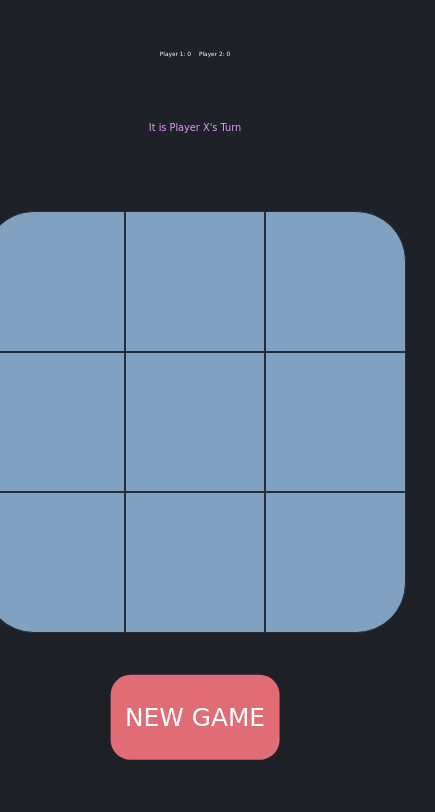
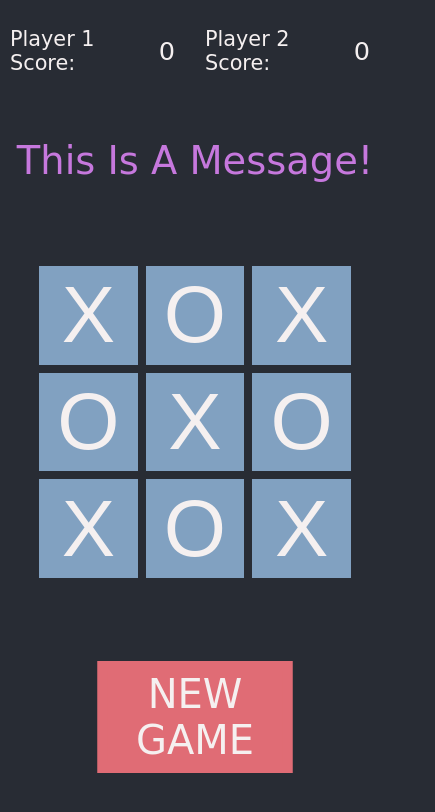
Before and after one commit to zahimeen/tic-tac-toe, a plain HTML site: page src/index.html in a window 390 px wide. Shown: the whole page, 435 px wide, since content can reach past the window. Drawn offline with Linux system fonts and the light colour scheme.

Commit message:
better responsive css, cleaner html and styling

```diff
--- a/src/index.html
+++ b/src/index.html
@@ -1,58 +1,55 @@
 <!DOCTYPE html>
 <html lang="en">
     <head>
-        <title>Simple Tic Tac Toe</title>
+        <title>Tic Tac Toe</title>
         <meta charset="UTF-8" />
         <meta name="viewport" content="width=device-width, initial-scale=1" />
         <link href="style.css" rel="stylesheet" />
     </head>
+    <body>
+        <script defer src="script.js"></script>
 
-    <body>
-        <div class="scores">
-            <p class="score score-0">Player 1: 0</p>
-            <p class="score score-1">Player 2: 0</p>
+        <main class="app">
+            <div class="scoreboard">
+                <p class="score__label score__label--0">player 1 score:</p>
+                <p class="score__value score__value--0">0</p>
+                <p class="score__label score__label--1">player 2 score:</p>
+                <p class="score__value score__value--1">0</p>
             </div>
-        <p class="message">Message</p>
+
+            <p class="message__value">this is a message!</p>
+
             <div class="board">
-            <button
-                type="button"
-                class="board-pos"
-                id="c00"
-                style="border-top-left-radius: 50px"
-            >
+                <button type="button" class="board__btn pos--x-0 pos--y-0">
                     X
                 </button>
-            <button type="button" class="board-pos" id="c01">O</button>
-            <button
-                type="button"
-                class="board-pos"
-                id="c02"
-                style="border-top-right-radius: 50px"
-            >
+                <button type="button" class="board__btn pos--x-1 pos--y-0">
+                    O
+                </button>
+                <button type="button" class="board__btn pos--x-2 pos--y-0">
                     X
                 </button>
-            <button type="button" class="board-pos" id="c10">O</button>
-            <button type="button" class="board-pos" id="c11">X</button>
-            <button type="button" class="board-pos" id="c12">O</button>
-            <button
-                type="button"
-                class="board-pos"
-                id="c20"
-                style="border-bottom-left-radius: 50px"
-            >
+                <button type="button" class="board__btn pos--x-0 pos--y-1">
+                    O
+                </button>
+                <button type="button" class="board__btn pos--x-1 pos--y-1">
                     X
                 </button>
-            <button type="button" class="board-pos" id="c21">O</button>
-            <button
-                type="button"
-                class="board-pos"
-                id="c22"
-                style="border-bottom-right-radius: 50px"
-            >
+                <button type="button" class="board__btn pos--x-2 pos--y-1">
+                    O
+                </button>
+                <button type="button" class="board__btn pos--x-0 pos--y-2">
+                    X
+                </button>
+                <button type="button" class="board__btn pos--x-1 pos--y-2">
+                    O
+                </button>
+                <button type="button" class="board__btn pos--x-2 pos--y-2">
                     X
                 </button>
             </div>
-        <button type="button" class="new-game-btn">NEW GAME</button>
-        <script src="script.js"></script>
+
+            <button type="button" class="new-game__btn">new game</button>
+        </main>
     </body>
 </html>
--- a/src/script.js
+++ /dev/null
@@ -1,130 +0,0 @@
-const boardEl = document.querySelectorAll(".board-pos");
-const newGameBtnEl = document.querySelector(".new-game-btn");
-const messageEl = document.querySelector(".message");
-const players = ["X", "O"];
-const scores = [0, 0];
-const scoresEl = document.querySelectorAll(".score");
-let currentPlayer, disabledButtons, turnsTaken, board;
-
-const setMessage = (msg) => (messageEl.textContent = msg);
-
-const isThreeInARow = function (desiredValue, values) {
-    for (const val of values) {
-        if (val !== desiredValue) return false;
-    }
-    return true;
-};
-
-const highlightPositions = function (coords) {
-    for (const coord of coords) {
-        const posEl = document.querySelector(`#c${coord[0]}${coord[1]}`);
-        posEl.classList.add("winning-move");
-    }
-    return true;
-};
-
-const isWinningMove = function (playerVal, thisPosX, thisPosY) {
-    const ver = { coords: [], vals: [] };
-    const hor = { coords: [], vals: [] };
-    const posDia = { coords: [], vals: [] };
-    const negDia = { coords: [], vals: [] };
-    for (let i = 0; i < 3; i++) {
-        hor.vals.push(board[i][thisPosX]);
-        ver.vals.push(board[thisPosY][i]);
-        posDia.vals.push(board[2 - i][i]);
-        negDia.vals.push(board[2 - i][2 - i]);
-        hor.coords.push([i, thisPosX]);
-        ver.coords.push([thisPosY, i]);
-        posDia.coords.push([2 - i, 2 - i]);
-        negDia.coords.push([2 - i, i]);
-    }
-    return (
-        (isThreeInARow(playerVal, hor.vals) &&
-            highlightPositions(hor.coords)) ||
-        (isThreeInARow(playerVal, ver.vals) &&
-            highlightPositions(ver.coords)) ||
-        (isThreeInARow(playerVal, posDia.vals) &&
-            highlightPositions(negDia.coords)) ||
-        (isThreeInARow(playerVal, negDia.vals) &&
-            highlightPositions(posDia.coords))
-    );
-};
-
-const getGameStatus = function (playerVal, posX, posY) {
-    if (turnsTaken < 5) return { msg: "", isFinished: false };
-
-    if (isWinningMove(playerVal, posX, posY))
-        return { msg: `Player ${playerVal} Wins!`, isFinished: true };
-
-    if (turnsTaken >= 9) {
-        for (const pos of boardEl) {
-            pos.classList.add("draw");
-        }
-        return { msg: "Draw!", isFinished: true };
-    }
-    return { msg: "", isFinished: false };
-};
-
-const setGameStatus = function (newPlayer, posX, posY) {
-    const gameStatus = getGameStatus(players[currentPlayer], posX, posY);
-    if (gameStatus.isFinished) {
-        disableButtons();
-        setMessage(gameStatus.msg);
-        scores[currentPlayer] += 1;
-        scoresEl[currentPlayer].textContent = `Player ${currentPlayer + 1}: ${
-            scores[currentPlayer]
-        }`;
-        return;
-    }
-    setMessage(`It is Player ${players[newPlayer]}'s Turn`);
-};
-
-const setPosition = function (posEl, posX, posY) {
-    const isBlankPos = board[posY][posX] === "";
-    if (isBlankPos) {
-        const newPlayer = currentPlayer ? 0 : 1;
-        board[posY][posX] = players[currentPlayer];
-        posEl.textContent = players[currentPlayer];
-        turnsTaken += 1;
-        setGameStatus(newPlayer, posX, posY);
-        currentPlayer = newPlayer;
-        return;
-    }
-    setMessage("This position is occupied!");
-};
-
-const positionSelected = function () {
-    const [strPosY, strPosX] = [this.id[1], this.id[2]];
-    const [posX, posY] = [Number(strPosX), Number(strPosY)];
-    setPosition(this, posX, posY);
-};
-
-const disableButtons = function () {
-    for (const pos of boardEl) {
-        pos.removeEventListener("click", positionSelected);
-    }
-    disabledButtons = true;
-};
-
-const newGame = function () {
-    currentPlayer = 0;
-    disabledButtons = false;
-    turnsTaken = 0;
-    board = [
-        ["", "", ""],
-        ["", "", ""],
-        ["", "", ""],
-    ];
-    for (const pos of boardEl) pos.textContent = "";
-    if (!disabledButtons) {
-        for (const posEl of boardEl) {
-            posEl.addEventListener("click", positionSelected);
-            posEl.classList.remove("winning-move");
-            posEl.classList.remove("draw");
-        }
-    }
-    setMessage("It is Player X's Turn");
-};
-newGame();
-
-newGameBtnEl.addEventListener("click", newGame);
--- a/src/style.css
+++ b/src/style.css
@@ -1,3 +1,22 @@
+:root {
+    --bg: #282c34;
+    --fg: #f5f0f0;
+
+    --black: #1f2227;
+    --red: #e06c75;
+    --redd: #cf535d;
+    --green: #98c379;
+    --yellow: #e5c07b;
+    --blue: #81a1c1;
+    --blued: #49739d;
+    --magenta: #c678dd;
+    --cyan: #56b6c2;
+
+    --board-max-length: 30rem;
+    --board-min-length: 20rem;
+    --board-length: 75vw;
+}
+
 * {
     margin: 0;
     padding: 0;
@@ -5,113 +24,123 @@
 }
 
 body {
-    background-color: #1e2127;
-}
-
-.container {
-    display: flex;
-    justify-content: center;
-    align-items: center;
-    height: 100vh;
+    background-color: var(--bg);
+    color: var(--fg);
 }
 
 .board {
-    width: 50vh;
-    height: 50vh;
     position: absolute;
     top: 50vh;
     left: 50vw;
     transform: translate(-50%, -50%);
-    border-radius: 50px;
+
+    max-height: var(--board-max-length);
+    min-height: var(--board-min-length);
+    max-width: var(--board-max-length);
+    min-width: var(--board-min-length);
+    height: var(--board-length);
+    width: var(--board-length);
+
+    background-color: var(--bg);
 }
 
-.board-pos {
+.board__btn {
     float: left;
-    width: calc(50vh / 3);
-    height: calc(50vh / 3);
-    color: #eef;
-    background-color: #81a1c1;
-    border: 1px solid #282c34;
-    font-style: bold;
-    font-size: calc(50vh / 4);
+    max-height: calc(var(--board-max-length) / 3);
+    min-height: calc(var(--board-min-length) / 3);
+    max-width: calc(var(--board-max-length) / 3);
+    min-width: calc(var(--board-min-length) / 3);
+    height: calc(var(--board-length) / 3);
+    width: calc(var(--board-length) / 3);
+
+    display: flex;
+    justify-content: center;
+    align-items: center;
+
+    background-color: var(--blue);
+    color: var(--fg);
+
+    font-family: sans-serif;
+    font-size: 5rem;
+    text-transform: uppercase;
+
+    border: 4px solid var(--bg);
 }
 
-.board-pos:hover {
-    background-color: #3c5e80;
-    border: 2px solid #1e2127;
+.board__btn:hover {
+    background-color: var(--blued);
 }
 
-.board-pos:active {
-    background-color: #3c5e80;
-    border: 6px solid #1e2127;
+.board__btn:active {
+    border: 10px solid var(--bg);
 }
 
-.new-game-btn {
-    position: absolute;
-    top: 85vh;
-    left: 50vw;
-    transform: translate(-50%, -50%);
-    width: calc(50vh / 2.5);
-    height: 10vh;
-    font-family: cursive;
-    font-size: calc(50vh / 17);
-    color: #fff;
-    background-color: #e06c75;
-    border: none;
-    border-radius: 20px;
-    box-shadow: 5px 5px 10px #1e2127;
+.scoreboard {
+    display: flex;
+    justify-content: center;
+    align-items: center;
+    width: 100vw;
 }
 
-.new-game-btn:hover {
-    background-color: #bc4750;
-}
-
-.new-game-btn:active {
-    box-shadow: 3px 3px 5px #1e2127;
-    transform: translate(-48%, -48%);
-}
-
-.message {
-    color: #dea0f0;
-    font-family: cursive;
-    font-size: 2.5vw;
-    position: absolute;
-    top: 15vh;
-    left: 50vw;
-    transform: translate(-50%, -50%);
-}
-
-.winning-move {
-    background-color: #98c379;
-}
-
-.winning-move:hover {
-    background-color: #98c379;
-}
-
-.scores {
+.scoreboard {
     position: absolute;
     top: 6vh;
     left: 50vw;
     transform: translate(-50%, -50%);
 }
 
-.score {
-    color: #ffffff;
+.score__label {
+    margin-right: 7px;
+    margin-left: 10px;
     font-family: cursive;
-    font-size: 1.5vw;
-    display: inline;
-    margin: 0.5vw;
+    font-size: 1.3rem;
+    text-transform: capitalize;
 }
 
-.draw {
-    background-color: #e5c07b;
+.score__value {
+    margin-left: 4px;
+    margin-right: 20px;
+    font-family: cursive;
+    font-size: 1.6rem;
 }
 
-.draw:hover {
-    background-color: #e5c07b;
+.message__value {
+    position: absolute;
+    top: 19vh;
+    left: 50vw;
+    transform: translate(-50%, -50%);
+    width: var(--board-max-length);
+
+    font-family: cursive;
+    font-size: 2.4rem;
+    text-transform: capitalize;
+    text-align: center;
+
+    color: var(--magenta);
 }
 
-.draw:active {
-    background-color: #e5c07b;
+.new-game__btn {
+    position: absolute;
+    top: 85vh;
+    left: 50vw;
+    transform: translate(-50%, -50%);
+
+    font-family: cursive;
+    font-size: 2.5rem;
+
+    border: 10px solid var(--red);
+
+    background-color: var(--red);
+    color: var(--fg);
+
+    text-transform: uppercase;
 }
+
+.new-game__btn:hover {
+    background-color: var(--redd);
+    border: 10px solid var(--redd);
+}
+
+.new-game__btn:active {
+    border: 5px solid var(--redd);
+}
```
Lines whose indentation alone changed are shown as unchanged.
